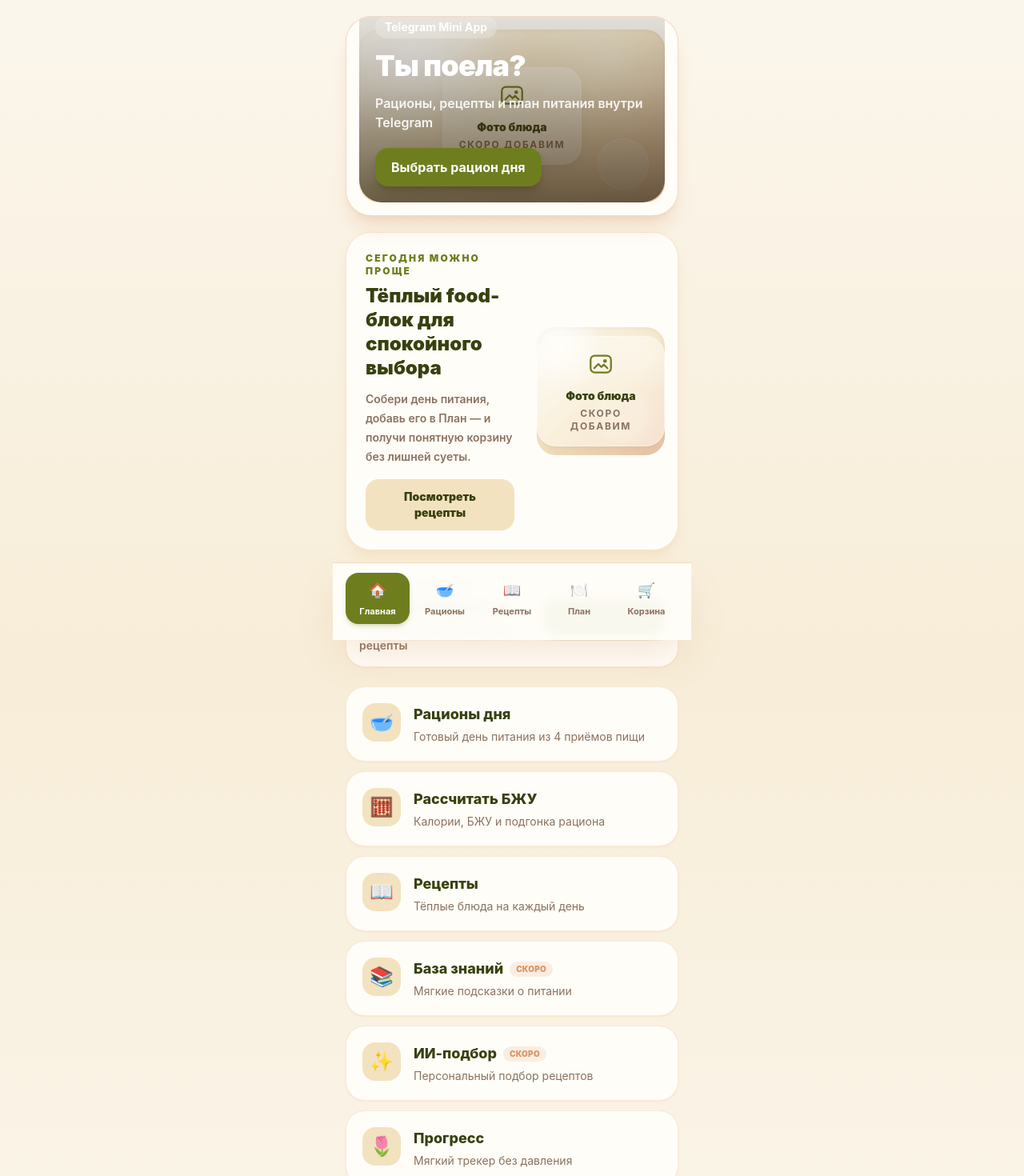
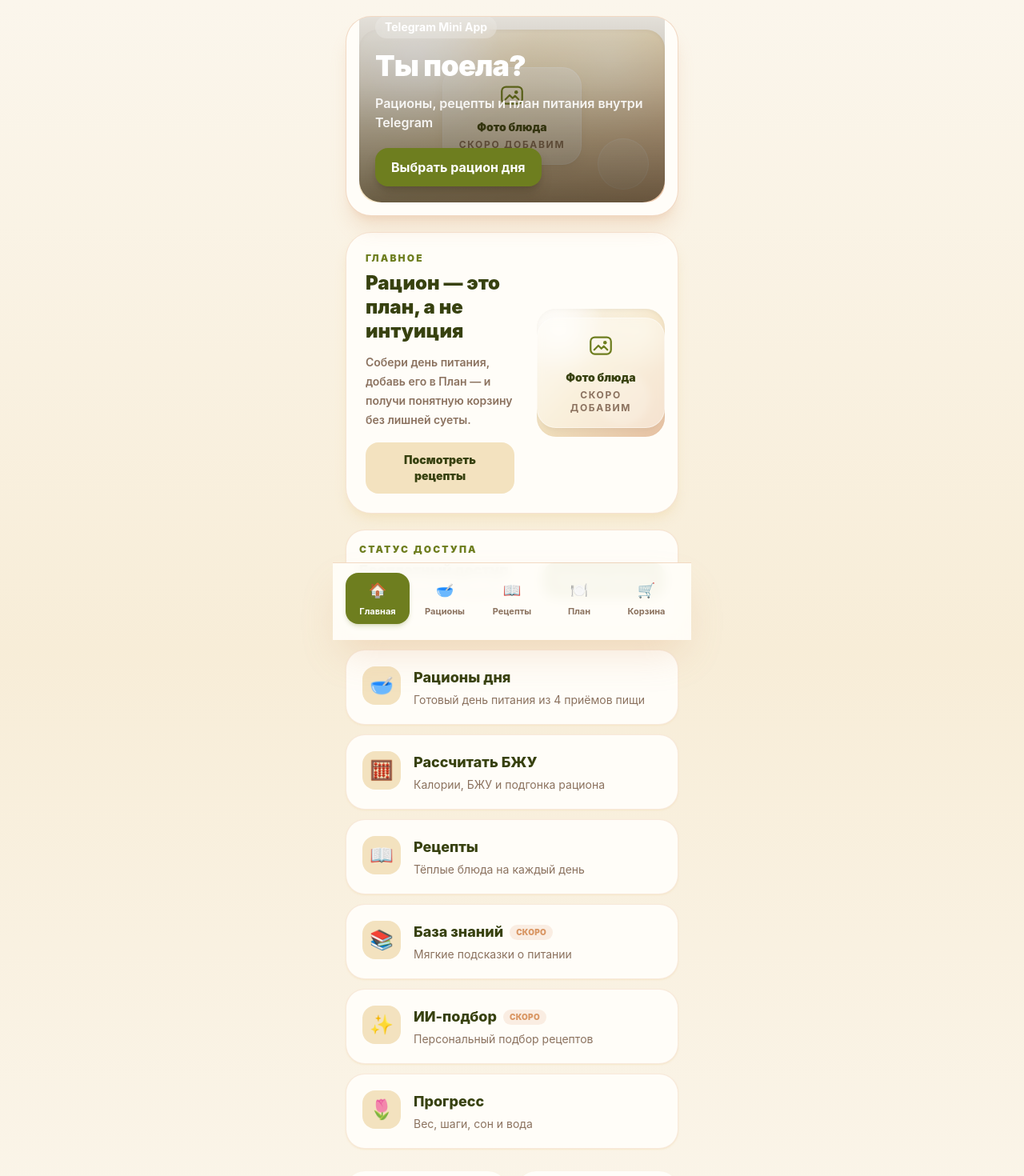
Before and after one commit to kngkczph94-sketch/ty-poela-miniapp, a React (Vite) app: page / in a window 1280 px wide. Shown: the top 1470 px of the page at 80% size. Built offline with nearby package versions, Linux system fonts and the light colour scheme.

Commit message:
Fix home and progress copy

```diff
--- a/src/App.tsx
+++ b/src/App.tsx
@@ -45,11 +45,11 @@ function HomePage({ subscriptionStatus, onOpenAccess, onOpenRations, onOpenRecip
     { title: 'Рецепты', description: 'Тёплые блюда на каждый день', icon: '📖', onClick: onOpenRecipes, tone: 'bg-[#F3E2BF] text-[#6E7E1F]' },
     { title: 'База знаний', description: 'Мягкие подсказки о питании', icon: '📚', soon: true, tone: 'bg-[#F3E2BF] text-[#6E7E1F]' },
     { title: 'ИИ-подбор', description: 'Персональный подбор рецептов', icon: '✨', soon: true, tone: 'bg-[#F3E2BF] text-[#6E7E1F]' },
-    { title: 'Прогресс', description: 'Мягкий трекер без давления', icon: '🌷', onClick: onOpenProgress, tone: 'bg-[#F3E2BF] text-[#6E7E1F]' },
+    { title: 'Прогресс', description: 'Вес, шаги, сон и вода', icon: '🌷', onClick: onOpenProgress, tone: 'bg-[#F3E2BF] text-[#6E7E1F]' },
   ];
   return <>
     <section className="relative overflow-hidden rounded-[2rem] border border-[#D99663]/35 bg-[#FFFDF8] p-4 text-[#37410F] shadow-xl shadow-[#D99663]/20"><FoodPhotoPlaceholder className="min-h-[13.5rem]" variant="hero" /><div className="absolute inset-x-4 bottom-4 rounded-b-[1.75rem] bg-gradient-to-t from-[#2F240F]/70 via-[#2F240F]/30 to-transparent p-5 pt-16 text-white"><p className="mb-3 inline-flex rounded-full bg-white/20 px-3 py-1 text-sm font-bold backdrop-blur">Telegram Mini App</p><h1 className="max-w-xs text-4xl font-black leading-tight tracking-tight">Ты поела?</h1><p className="mt-3 max-w-sm text-base font-semibold leading-6 text-white/90">Рационы, рецепты и план питания внутри Telegram</p><button className="mt-5 rounded-2xl bg-[#6E7E1F] px-5 py-3 text-base font-bold text-white shadow-lg shadow-[#2F240F]/25 transition hover:bg-[#37410F]" onClick={onOpenRations} type="button">Выбрать рацион дня</button></div></section>
-    <section className="mt-5 overflow-hidden rounded-[2rem] border border-[#D99663]/25 bg-[#FFFDF8] p-4 shadow-lg shadow-[#F3E2BF]/80"><div className="grid gap-5 sm:grid-cols-[1fr_10rem] sm:items-center"><div className="p-2"><p className="text-xs font-black uppercase tracking-[0.18em] text-[#6E7E1F]">Сегодня можно проще</p><h2 className="mt-2 text-2xl font-black leading-tight text-[#37410F]">Тёплый food-блок для спокойного выбора</h2><p className="mt-3 text-sm font-semibold leading-6 text-[#8B725F]">Собери день питания, добавь его в План — и получи понятную корзину без лишней суеты.</p><button className="mt-4 rounded-2xl bg-[#F3E2BF] px-4 py-3 text-sm font-black text-[#37410F]" onClick={onOpenRecipes} type="button">Посмотреть рецепты</button></div><FoodPhotoPlaceholder className="min-h-[10rem]" variant="salad" /></div></section>
+    <section className="mt-5 overflow-hidden rounded-[2rem] border border-[#D99663]/25 bg-[#FFFDF8] p-4 shadow-lg shadow-[#F3E2BF]/80"><div className="grid gap-5 sm:grid-cols-[1fr_10rem] sm:items-center"><div className="p-2"><p className="text-xs font-black uppercase tracking-[0.18em] text-[#6E7E1F]">ГЛАВНОЕ</p><h2 className="mt-2 text-2xl font-black leading-tight text-[#37410F]">Рацион — это план, а не интуиция</h2><p className="mt-3 text-sm font-semibold leading-6 text-[#8B725F]">Собери день питания, добавь его в План — и получи понятную корзину без лишней суеты.</p><button className="mt-4 rounded-2xl bg-[#F3E2BF] px-4 py-3 text-sm font-black text-[#37410F]" onClick={onOpenRecipes} type="button">Посмотреть рецепты</button></div><FoodPhotoPlaceholder className="min-h-[10rem]" variant="salad" /></div></section>
     <section className="mt-5 rounded-3xl border border-[#D99663]/25 bg-[#FFFDF8] p-4 shadow-sm shadow-[#F3E2BF]/70"><div className="flex items-center justify-between gap-3"><div><p className="text-xs font-black uppercase tracking-[0.18em] text-[#6E7E1F]">Статус доступа</p><h2 className="mt-1 text-lg font-black text-[#37410F]">{subscriptionStatus === 'active' ? 'Доступ активен' : 'Бесплатный доступ'}</h2><p className="mt-1 text-sm font-semibold text-[#8B725F]">{subscriptionStatus === 'active' ? 'Premium-рационы открыты' : 'Открой premium-рационы и рецепты'}</p></div>{subscriptionStatus === 'free' && <button className="shrink-0 rounded-2xl bg-[#6E7E1F] px-4 py-3 text-sm font-black text-white transition hover:bg-[#37410F]" onClick={onOpenAccess} type="button">Открыть доступ</button>}</div></section>
     <section className="mt-6 grid gap-3">{cards.map((card) => {
       const content = <div className="flex items-start gap-4"><span className={`flex h-12 w-12 shrink-0 items-center justify-center rounded-2xl text-2xl ${card.tone}`}>{card.icon}</span><div className="min-w-0 flex-1"><div className="flex items-center gap-2"><h2 className="text-lg font-extrabold text-[#37410F]">{card.title}</h2>{card.soon && <span className="rounded-full bg-[#D99663]/15 px-2 py-0.5 text-[10px] font-black uppercase tracking-wide text-[#D99663]">скоро</span>}</div><p className="mt-1 text-sm leading-5 text-[#8B725F]">{card.description}</p></div></div>;
--- a/src/pages/ProgressPage.tsx
+++ b/src/pages/ProgressPage.tsx
@@ -130,16 +130,15 @@ export function ProgressPage({ entries, onSaveEntry }: ProgressPageProps) {
   return (
     <section className="flex flex-1 flex-col">
       <div className="overflow-hidden rounded-[2rem] bg-[#F3E2BF] p-6 text-[#37410F] shadow-xl shadow-[#F3E2BF]/70">
-        <p className="text-sm font-bold uppercase tracking-wide text-[#8B725F]">wellness-трекер</p>
-        <h1 className="mt-2 text-3xl font-black tracking-tight">Прогресс</h1>
-        <p className="mt-3 text-sm font-medium leading-6 text-[#8B725F]">Вес, шаги, сон и вода — чтобы видеть картину, а не один день.</p>
+        <h1 className="text-3xl font-black tracking-tight">Прогресс</h1>
+        <p className="mt-3 text-sm font-medium leading-6 text-[#8B725F]">Вес, шаги, сон и вода помогают видеть общую картину и оценивать прогресс.</p>
       </div>
 
       <article className="mt-5 rounded-[2rem] border border-[#D99663]/20 bg-[#FFFDF8] p-5 shadow-sm shadow-[#F3E2BF]/70">
         <div className="flex items-start justify-between gap-3">
           <div>
             <p className="text-xs font-black uppercase tracking-[0.18em] text-[#6E7E1F]">Сегодня</p>
-            <h2 className="mt-1 text-xl font-black text-[#37410F]">Мягкая отметка дня</h2>
+            <h2 className="mt-1 text-xl font-black text-[#37410F]">Данные за день</h2>
           </div>
           <span className="rounded-full bg-[#F3E2BF] px-3 py-1 text-xs font-black text-[#8B725F]">{formatDate(today)}</span>
         </div>
```
